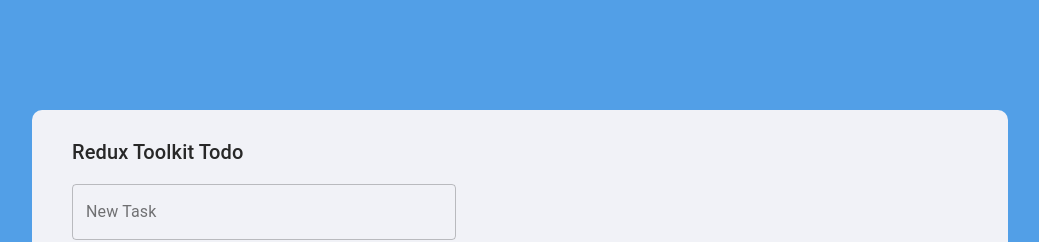
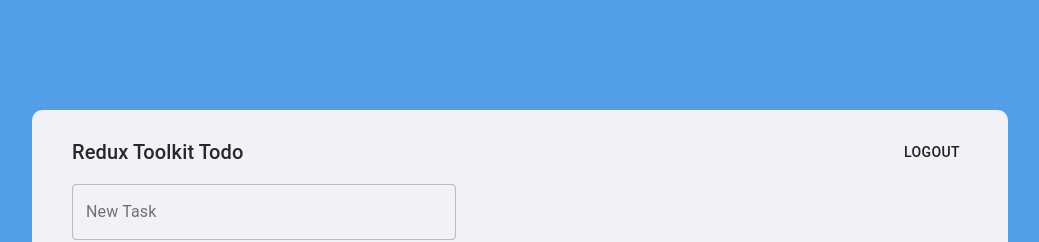
Before and after one commit to kazu-S-1110/redux_toolkit_210614, a React (Create React App) app: page / in a window 1280 px wide. Shown: the top 242 px of the page, without its empty margins (120-1159 px from the left). Built offline with nearby package versions, Linux system fonts and the light colour scheme; no server answers; the database is empty.

Commit message:
ログアウトボタンを実装。

```diff
--- a/src/components/header.module.scss
+++ b/src/components/header.module.scss
@@ -5,6 +5,8 @@
     color: #282828;
     .tool_bar {
       padding: 0;
+      display: flex;
+      justify-content: space-between;
     }
   }
 }
--- a/src/components/header.tsx
+++ b/src/components/header.tsx
@@ -1,6 +1,6 @@
 import React from 'react';
-import { createStyles, makeStyles, Theme } from '@material-ui/core/styles';
 import AppBar from '@material-ui/core/AppBar';
+import Button from '@material-ui/core/Button';
 import Toolbar from '@material-ui/core/Toolbar';
 import Typography from '@material-ui/core/Typography';
 import styles from './header.module.scss';
@@ -12,7 +12,7 @@
 }
 
 const Header: React.FC<PropTypes> = ({ history }) => {
-  const handleSignout = async () => {
+  const handleSignOut = async () => {
     try {
       await auth.signOut();
       history.push('/user-auth');
@@ -27,6 +27,7 @@
           <Typography variant="h6" className={styles.title}>
             Redux Toolkit Todo
           </Typography>
+          <Button onClick={handleSignOut}>LogOut</Button>
         </Toolbar>
       </AppBar>
     </div>
```
